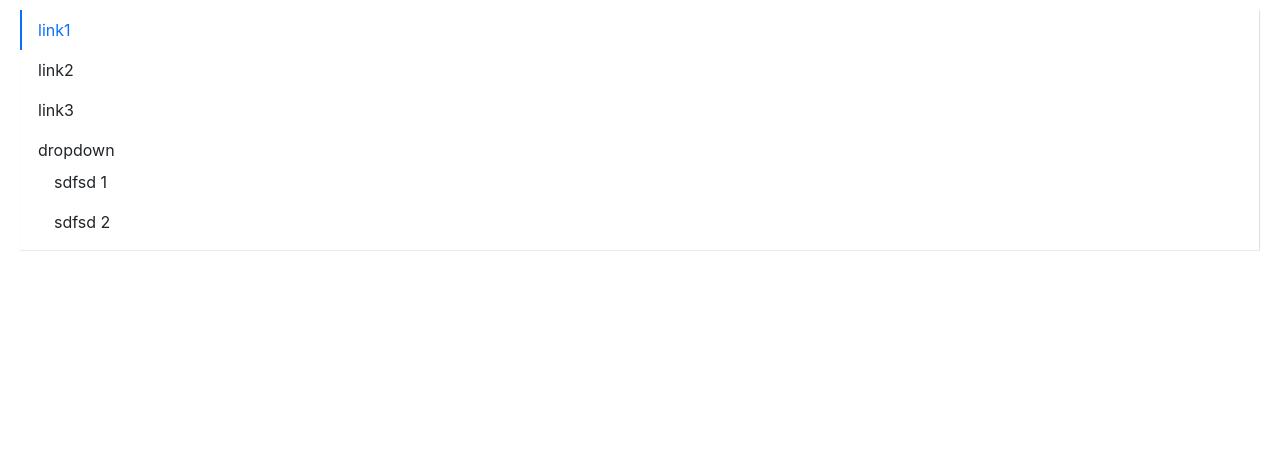
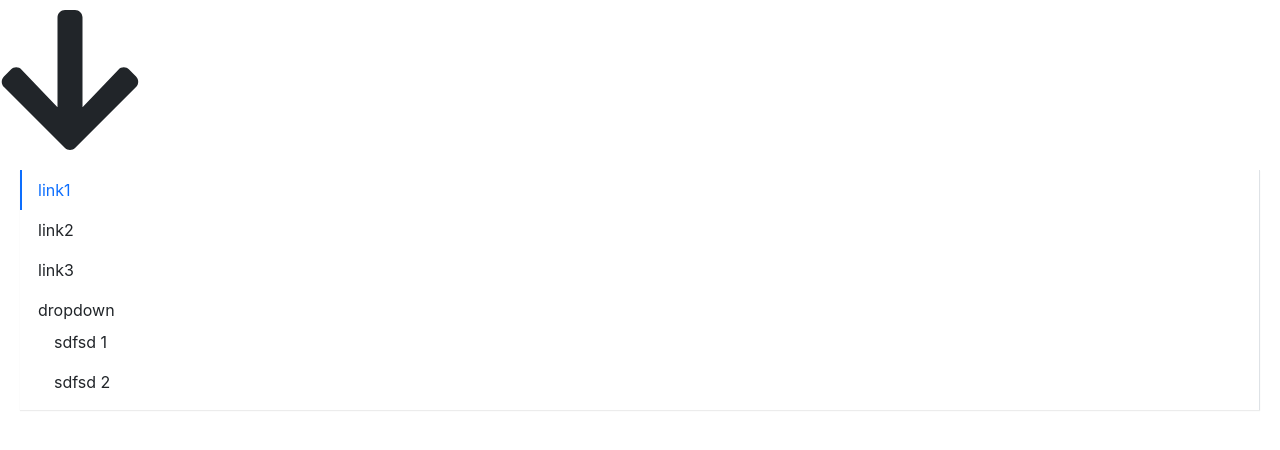
Before and after one commit to cym2050/hummer-ui, a React (Create React App) app: page / in a window 1280 px wide. Shown: the top 450 px of the page. Built offline with nearby package versions, Linux system fonts and the light colour scheme.

Commit message:
创建 icon 组件，并引入 font-awesome icon

```diff
--- a/package.json
+++ b/package.json
@@ -3,6 +3,9 @@
   "version": "0.1.0",
   "private": true,
   "dependencies": {
+    "@fortawesome/fontawesome-svg-core": "^1.2.30",
+    "@fortawesome/free-solid-svg-icons": "^5.14.0",
+    "@fortawesome/react-fontawesome": "^0.1.11",
     "@testing-library/jest-dom": "^4.2.4",
     "@testing-library/react": "^9.3.2",
     "@testing-library/user-event": "^7.1.2",
--- a/src/App.tsx
+++ b/src/App.tsx
@@ -3,10 +3,25 @@
 import Menu from './components/Menu/menu'
 import MenuItem from './components/Menu/menuItem'
 import SubMenu from './components/Menu/subMenu'
+import Icon from './components/Icon/icon'
+
+// 直接引入,变量类型的 icon
+// import { FontAwesomeIcon,  } from '@fortawesome/react-fontawesome'
+// import { faCoffee } from '@fortawesome/free-solid-svg-icons'
+
+// Build a Library，字符串 引用
+import { library } from '@fortawesome/fontawesome-svg-core'
+import { fas } from '@fortawesome/free-solid-svg-icons'
+library.add(fas)
+
+
 function App() {
   return (
     <div className="App">
       <header className="App-header">
+        {/* <FontAwesomeIcon icon={faCoffee} /> 变量形式引用 */}
+        {/* <Icon icon={faCoffee} theme='danger' size='10x' /> */}
+        <Icon icon='arrow-down' theme='danger' size='10x' />
         <Menu onSelect={(index) => { alert(index)}} mode='vertical' defaultOpenSubMenus={['3']}>
             <MenuItem disabled>
               link1
--- /dev/null
+++ b/src/components/Icon/icon.tsx
@@ -0,0 +1,21 @@
+import React, { useContext } from 'react'
+import classNames from 'classnames'
+import { FontAwesomeIcon, FontAwesomeIconProps } from '@fortawesome/react-fontawesome'
+
+export type ThemeProps = 'primary' | 'secondary' | 'success' | 'info' | 'warning' | 'danger' | 'light' | 'dark'
+
+export interface IconProps extends FontAwesomeIconProps {
+  theme?: ThemeProps
+}
+
+const Icon: React.FC<IconProps> = (props) => {
+  const { className, theme, ...restProps } = props
+  const classes = classNames('hummer-icon', className, {
+     [`icon-${theme}`]: theme
+  })
+  return (
+    <FontAwesomeIcon className={classes} {...restProps}/>
+  )
+}
+
+export default Icon
```
Also changed, not shown: 2 other files (tests, documents, lock files or other folders).
